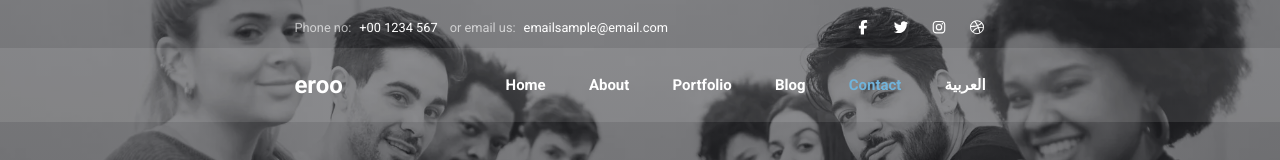
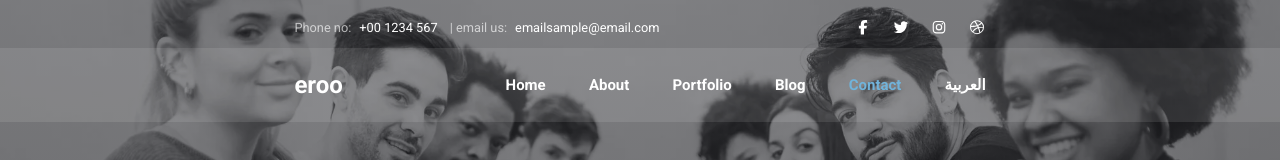
Before and after one commit to hageramadan/portfolio.io, a Next.js app: page /contact in a window 1280 px wide. Shown: the top 160 px of the page. Built offline with nearby package versions, Linux system fonts and the light colour scheme.

Commit message:
remove or

```diff
--- a/src/components/HeadNavbar.tsx
+++ b/src/components/HeadNavbar.tsx
@@ -47,14 +47,14 @@ export default function HeadNavbar() {
               <>
                 <span className="text-white/65">رقم الهاتف:</span>
                 <h5 className="cursor-pointer mx-1">+00 1234 567</h5>
-                <span className="text-white/65 mx-1">أو راسلنا على:</span>
+                <span className="text-white/65 mx-1"> | راسلنا على:</span>
                 <h5 className="cursor-pointer">emailsample@email.com</h5>
               </>
             ) : (
               <>
                 <span className="text-white/65">Phone no:</span>
                 <h5 className="cursor-pointer mx-1">+00 1234 567</h5>
-                <span className="text-white/65 mx-1">or email us:</span>
+                <span className="text-white/65 mx-1"> | email us:</span>
                 <h5 className="cursor-pointer">emailsample@email.com</h5>
               </>
             )}
```
